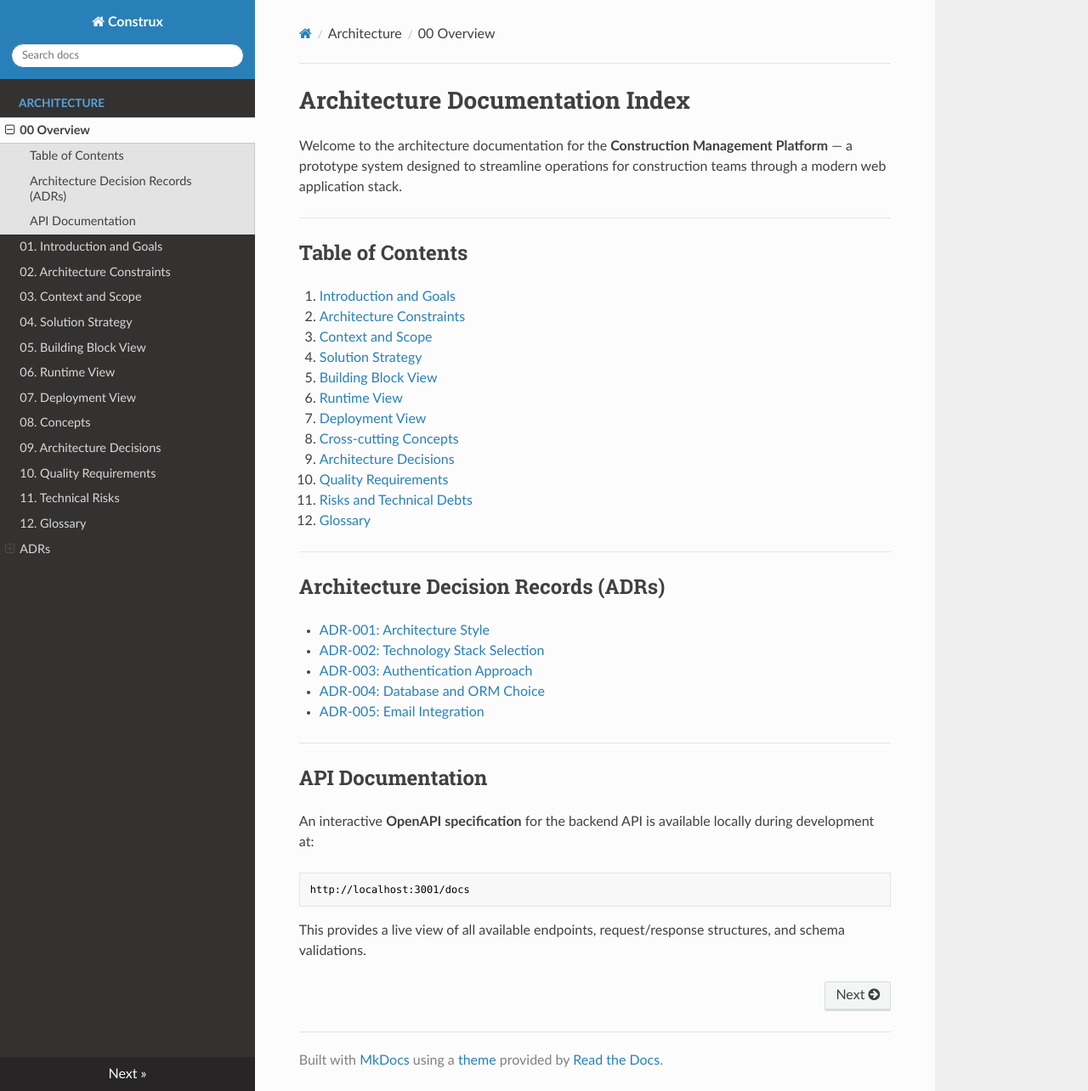
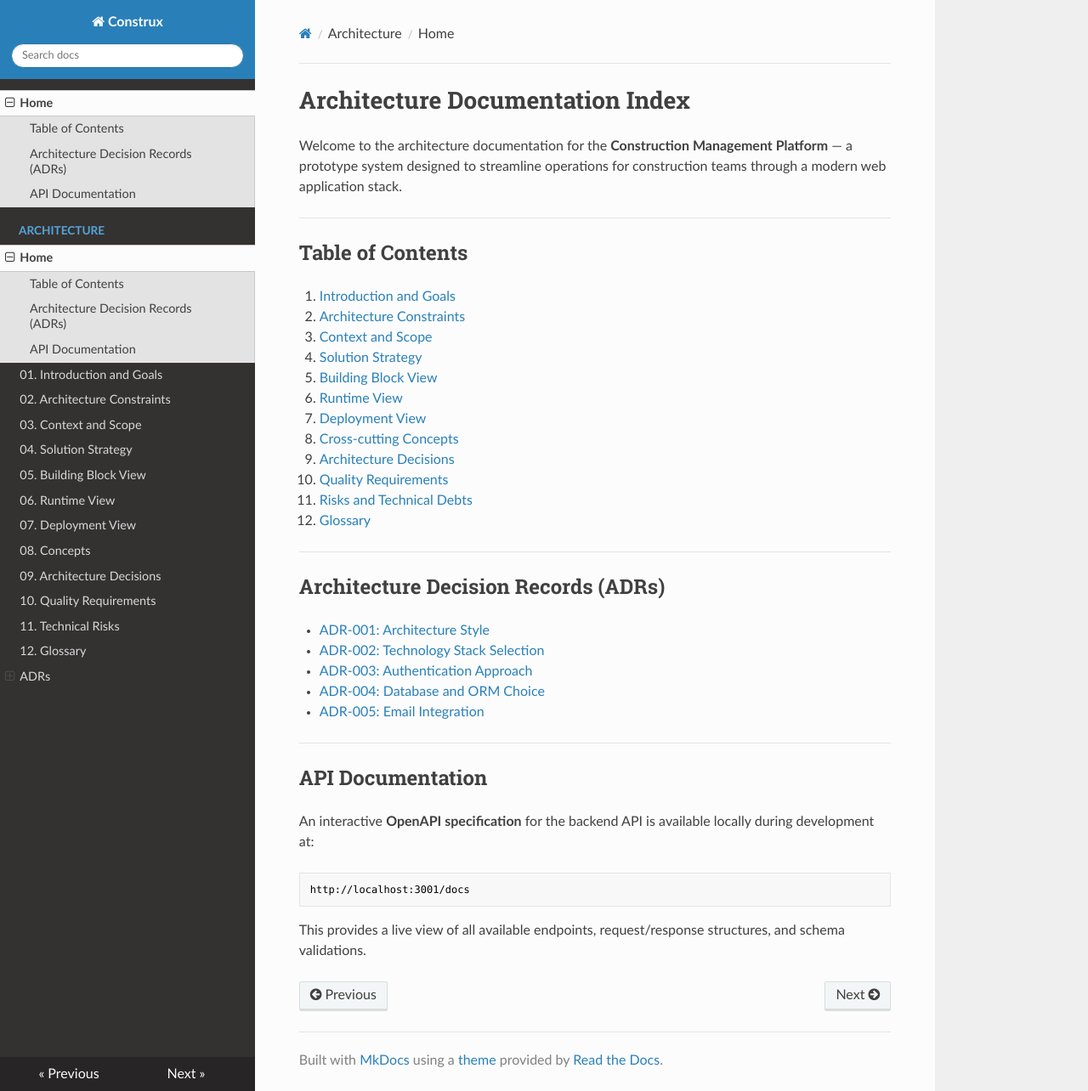
Before and after one commit to LaberLogic/BuildIT, an MkDocs documentation site: the page built from docs/architecture/index.md, in a window 1280 px wide and 1284 px high. Shown: the whole window at 85% size. Built offline with MkDocs 1.6.1, drawn with Linux system fonts in a browser that asks for light colours; nearby versions of some CDN libraries.

Commit message:
root for mkdocs and new try for env

```diff
--- a/mkdocs.yml
+++ b/mkdocs.yml
@@ -1,6 +1,7 @@
 site_name: Construx
 
 nav:
+  - Home: architecture/index.md
   - Architecture:
       - "00 Overview": architecture/index.md
       - "01. Introduction and Goals": architecture/01_introduction_and_goals.md
```
Also changed, not shown: 1 other file.
